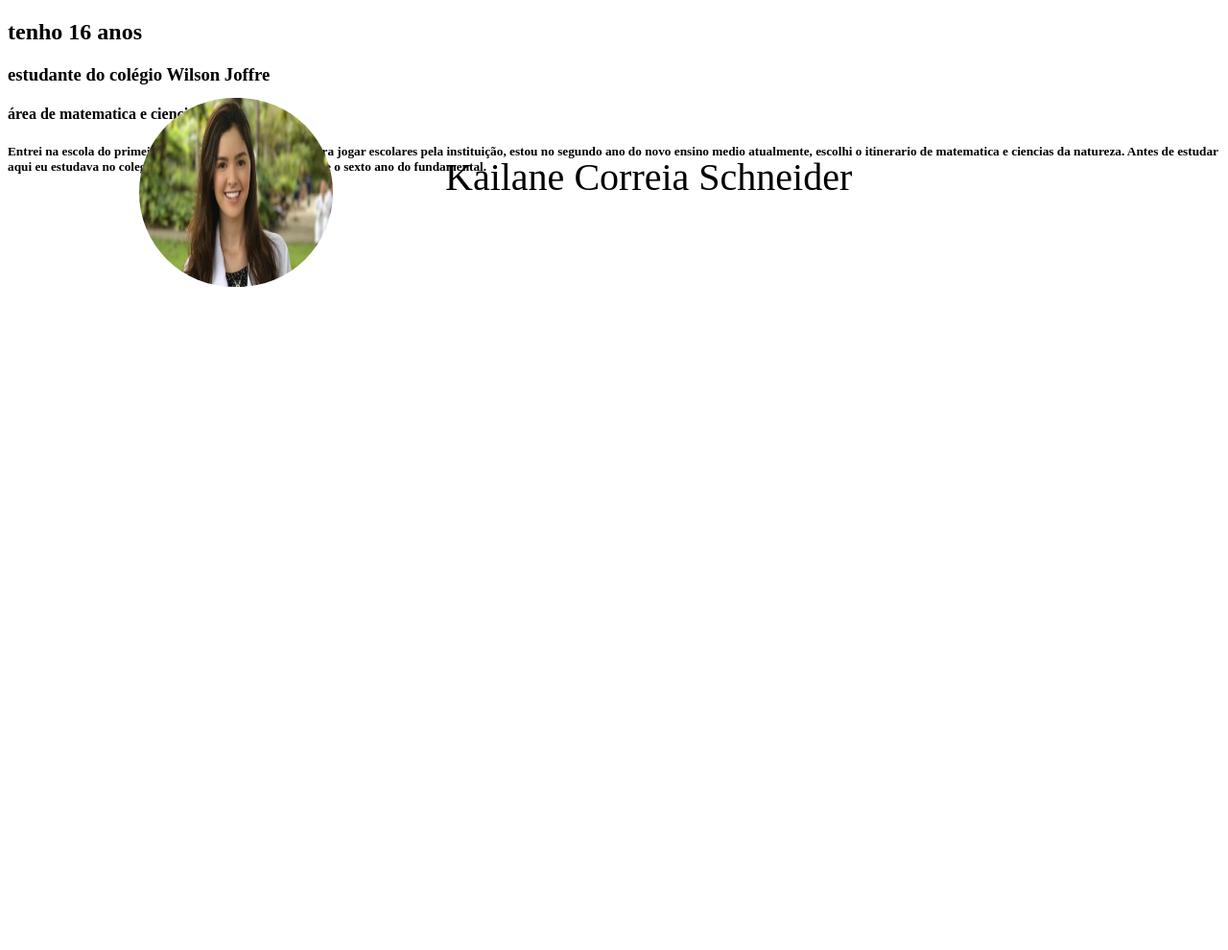
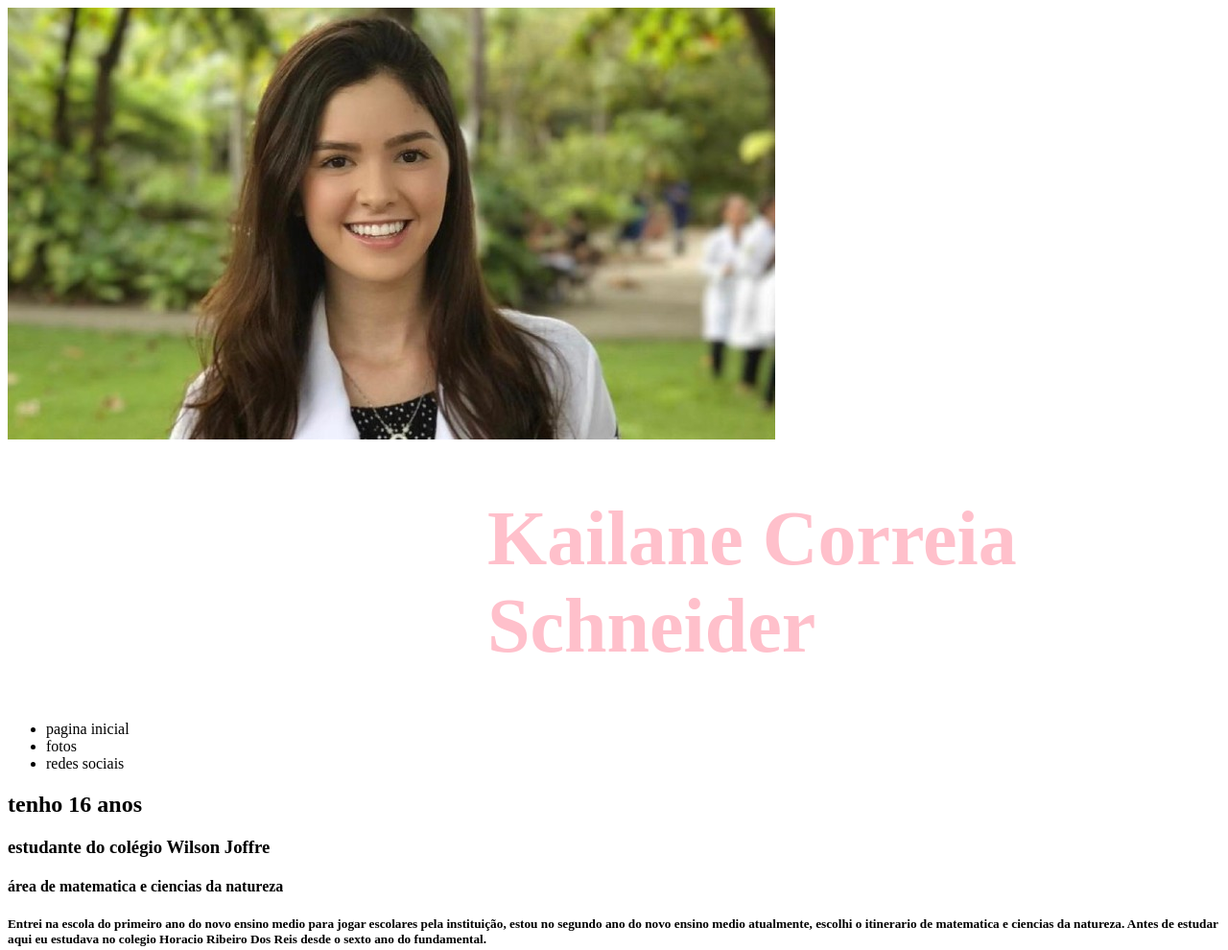
Before and after one commit to kailane126688/primeiro-repositorio, a plain HTML site: page index.html in a window 1280 px wide. Shown: the whole page at 96% size. Before the commit the page ends 800 px from the top, so only its background shows below. Drawn offline with Linux system fonts and the light colour scheme.

Commit message:
Add files via upload

```diff
--- a/index.html
+++ b/index.html
@@ -4,16 +4,24 @@
     <link rel="stylesheet" href="style.css">
     <meta charset="utf-8">
     <title> SHREK </title>
+    <link rel="stylesheet" href="style.css">
   </head>
   <body>
     <header>
       <img src="logo.jpg" alt="">
-      <h1>Kailane Correia Schneider</h1>
-      <h2>tenho 16 anos </h2>
-      <h3>estudante do colégio Wilson Joffre </h3>
-      <h4>área de matematica e ciencias da natureza </h4>
-      <h5>Entrei na escola do primeiro ano do novo ensino medio para jogar escolares pela instituição, estou no segundo ano do novo ensino medio atualmente, escolhi o itinerario de matematica e ciencias da natureza. Antes de estudar aqui eu estudava no colegio Horacio Ribeiro Dos Reis desde o sexto ano do fundamental.
+      <h1 class="nome">Kailane Correia Schneider</h1>
+      <ul>
+        <li>pagina inicial</li>
+        <li>fotos</li>
+        <li>redes sociais</li>
+      </ul>
     </header>
+      <section class="textoprincipal">
+        <h2>tenho 16 anos</h2>
+        <h3>estudante do colégio Wilson Joffre </h3>
+        <h4>área de matematica e ciencias da natureza </h4>
+        <h5>Entrei na escola do primeiro ano do novo ensino medio para jogar escolares pela instituição, estou no segundo ano do novo ensino medio atualmente, escolhi o itinerario de matematica e ciencias da natureza. Antes de estudar aqui eu estudava no colegio Horacio Ribeiro Dos Reis desde o sexto ano do fundamental.
+      </section>
 
-  </body>
+</body>
 </html>
--- a/style.css
+++ b/style.css
@@ -1,41 +1,6 @@
-img{
-
-position: absolute;
-width: 202px;
-height: 197px;
-left: 145px;
-top: 102px;
-border-radius: 300px;
-
+.nome{
+  color: pink;
+  position: relative;
+  margin-left: 500px;
+  font-size: 80px
 }
-
-principal{
-  position: absolute;
-  width: 429px;
-  height: 142px;
-  left: 464px;
-  top: 215px;
-
-  font-family: 'Jomolhari';
-  font-style: normal;
-  font-weight: 400;
-  font-size: 20px;
-  line-height: 32px;
-
-  color: #000000;
-}
-h1{
-  position: absolute;
-width: 738px;
-height: 136px;
-left: 464px;
-top: 126px;
-
-font-family: 'Jomolhari';
-font-style: normal;
-font-weight: 400;
-font-size: 40px;
-line-height: 64px;
-
-color: #000000;
-}
```
